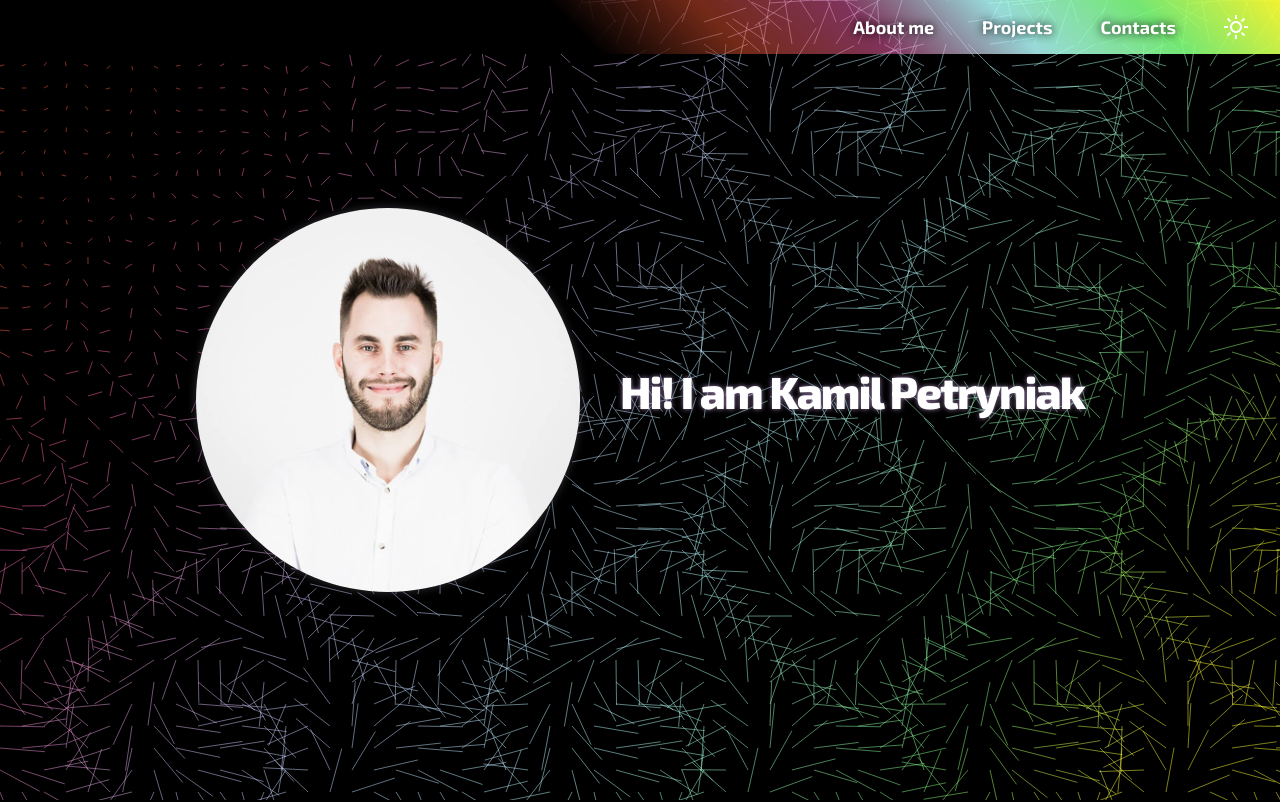
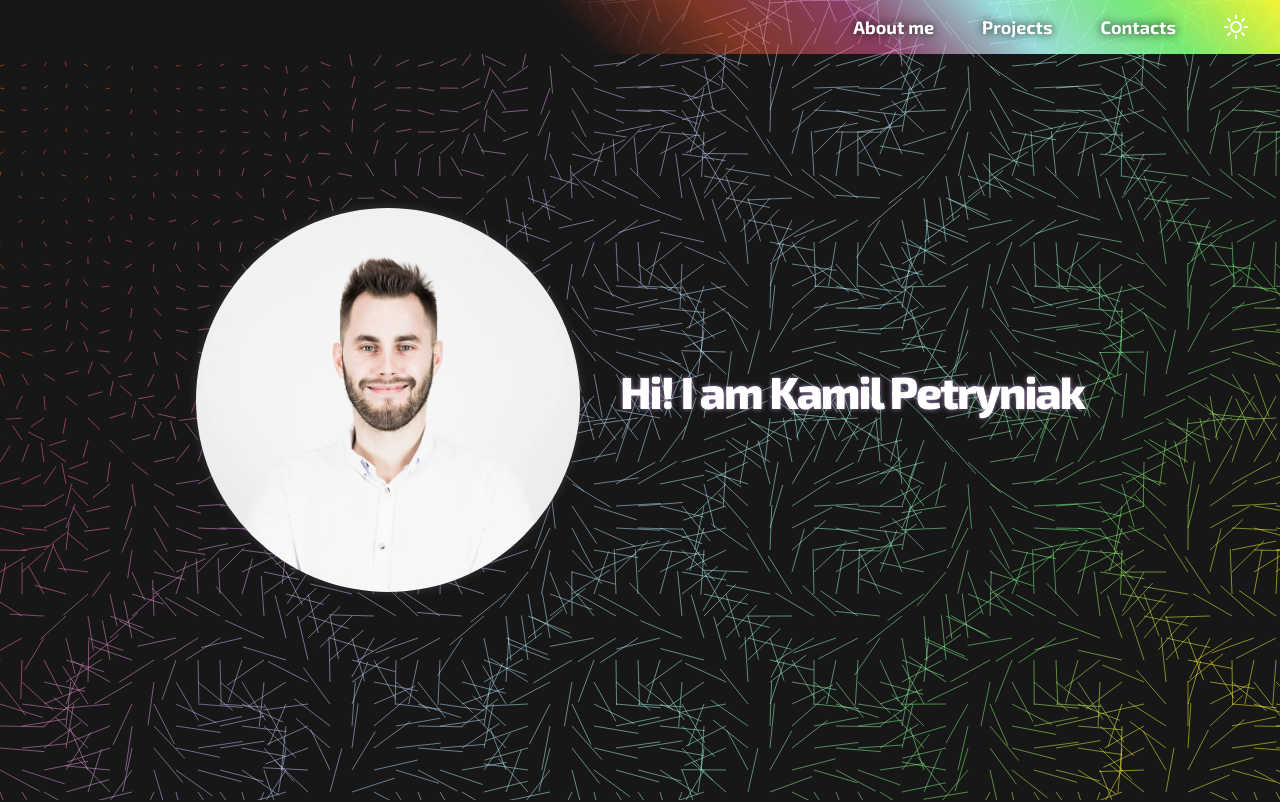
Before and after one commit to szalashaska/my-homepage, a React (Create React App) app: page / in a window 1280 px wide. Shown: the top 802 px of the page. Built offline with nearby package versions, Linux system fonts and the light colour scheme.

Commit message:
Changed black background color

```diff
--- a/src/GlobalStyles.js
+++ b/src/GlobalStyles.js
@@ -8,10 +8,11 @@ const GlobalStyles = createGlobalStyle`
   --ff-body: 'Exo 2', sans-serif;
   --max-vw: 93.75rem;
   --min-vw: 22.5rem;
+  --clr-black: hsl(0, 0%, 9%);
 
   /* Theme values */
   --font-clr: white;
-  --bg-clr: black;
+  --bg-clr: var(--clr-black);
 
   /* --font-clr: black;
   --bg-clr: white; */
@@ -40,7 +41,7 @@ body {
 
 /* class responsible for bright theme */
 .bright {
-  --font-clr: black;
+  --font-clr: var(--clr-black);
   --bg-clr: white;
 }
 `;
```
